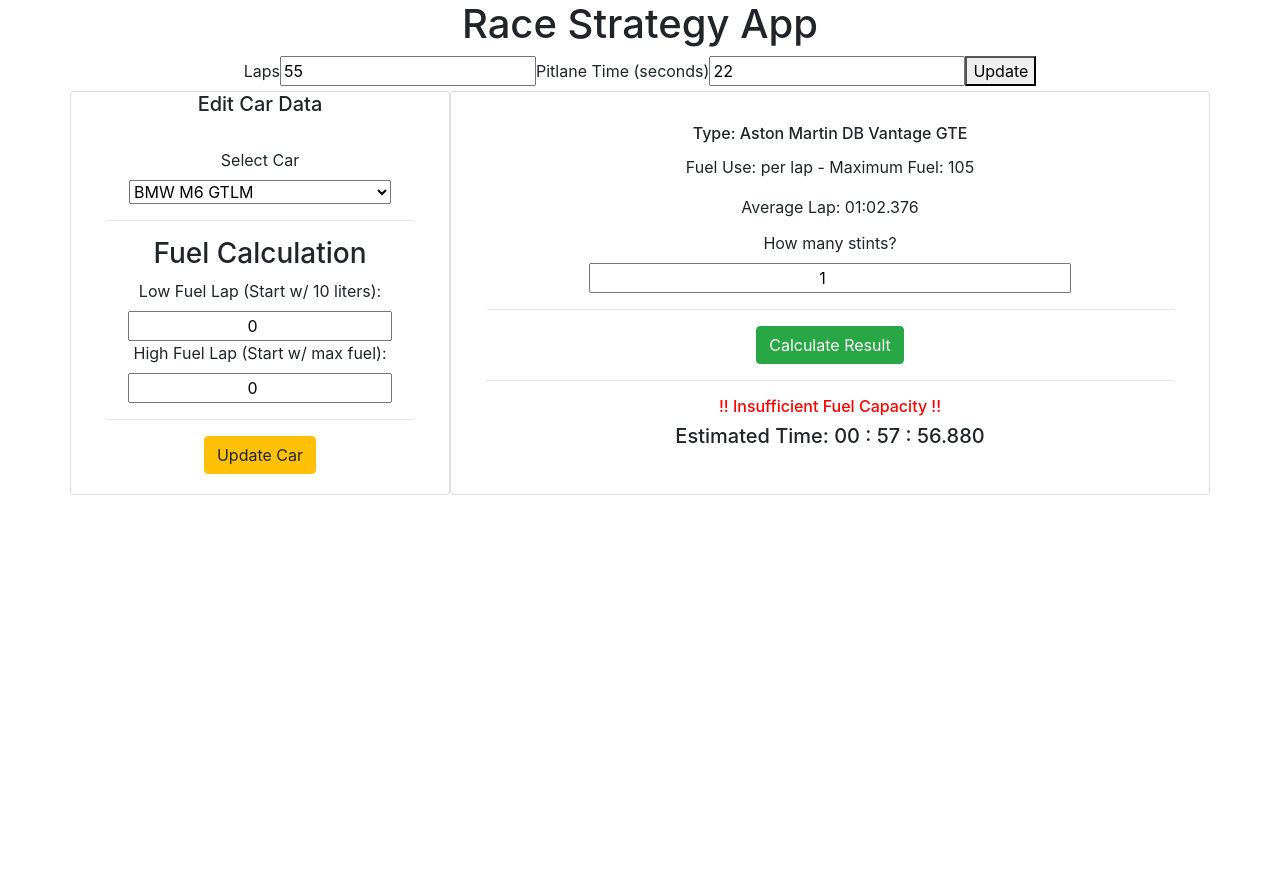
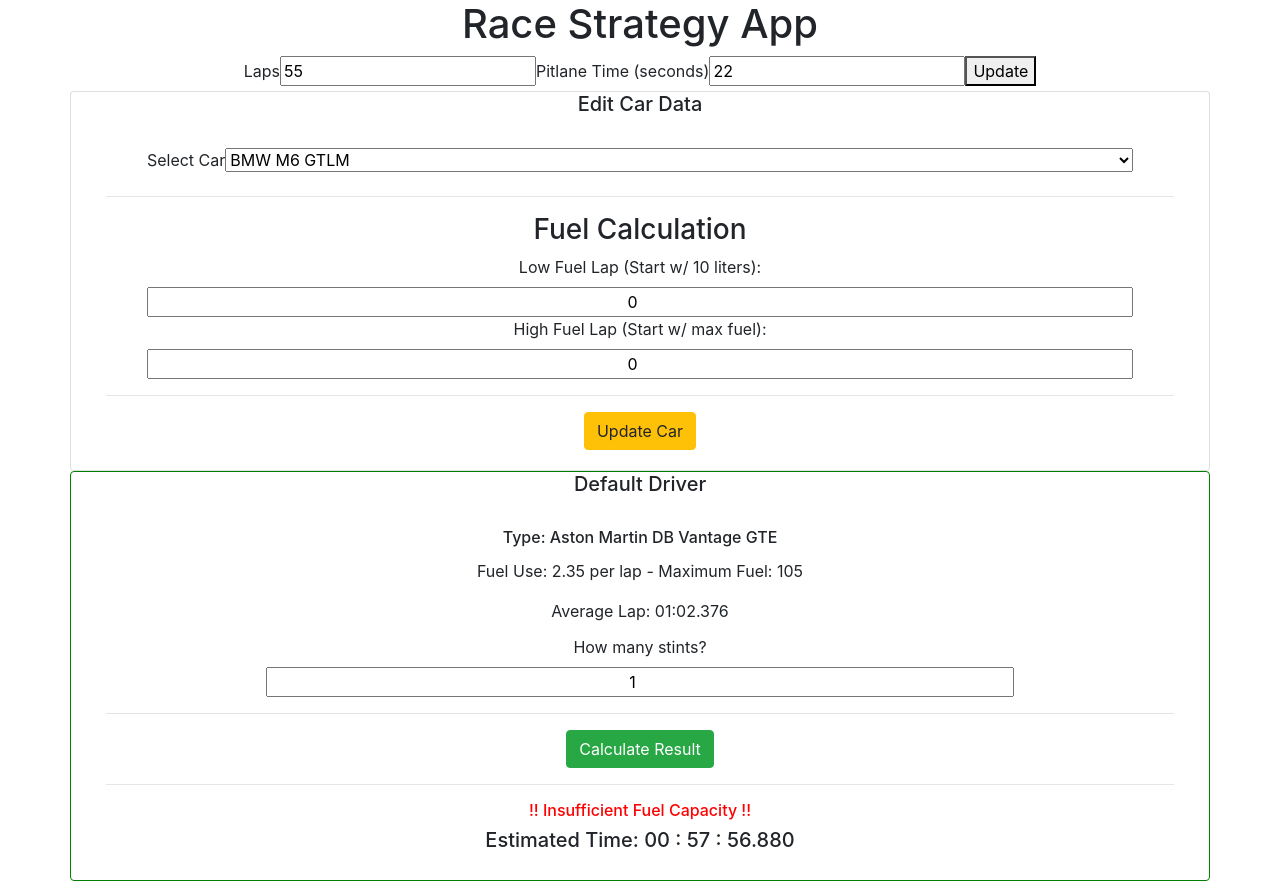
Before and after one commit to j2ics/strategy, a React (Create React App) app: page / in a window 1280 px wide. Before the commit the page ends 800 px from the top, so only its background shows below. Built offline with nearby package versions, Linux system fonts and the light colour scheme.

Commit message:
update passthrough'

```diff
--- a/src/App.js
+++ b/src/App.js
@@ -2,7 +2,7 @@
 import "./App.css";
 import Car from "./components/Car";
 import DriversForm from "./components/DriversForm";
-import ROSTER from "./assets/ROSTER";
+import ROSTER from "./assets/roster";
 import _ from "lodash";
 import Faker from "faker";
 import RaceDataForm from "./components/RaceDataForm";
@@ -19,7 +19,7 @@
       driver: {
         fuelCapacity: 105,
         zeroFuelLaptime: 62376,
-        driverName: `Kima Kahhinen`,
+        driverName: `Default Driver`,
         image: Faker.image.image(),
         weightCost: 30,
         burnRate: 2.35,
--- a/src/components/Car.js
+++ b/src/components/Car.js
@@ -5,7 +5,7 @@
   constructor(props) {
     super();
     console.log(props)
-    this.state = { car: props.driver, stints: 1 };
+    this.state = { driver: props.driver, stints: 1 };
   }
   updateStints = e => {
     this.setState({ stints: e.target.value });
@@ -13,14 +13,15 @@
 
   checkCapacity = () => {
     return (
-      this.state.car.fuelCapacity >=
-      this.state.car.burnRate * (this.props.race.laps / this.state.stints)
+      this.state.driver.fuelCapacity >=
+      this.state.driver.burnRate * (this.props.race.laps / this.state.stints)
     );
   };
 
   getRaceTime = () => {
     const { pitTime, laps } = this.props.race;
-    const { fuelCapacity, zeroFuelLaptime, weightCost } = this.state.car;
+    const { zeroFuelLaptime, weightCost } = this.state.driver;
+    const { fuelCapacity } = this.state.driver.car;
     const { stints } = this.state;
     const pitTimeLost = (stints - 1) * pitTime;
     const bareLaps = laps * zeroFuelLaptime;
@@ -65,20 +66,21 @@
     );
   }
   render() {
-    const { car } = this.state.car;
+    const { driver } = this.state;
+    console.log(driver)
     return (
       <div
-        className="card col-sm-8"
-        style={{ width: "18rem", borderColor: car.liveryColor }}
+        className="card col-sm-12"
+        style={{ width: "18rem", borderColor: driver.liveryColor }}
       >
-        <h5 className="card-title">{car.driverName}</h5>
+        <h5 className="card-title">{driver.driverName}</h5>
         <div className="card-body">
-          <h6 className="card-title">Type: {car.makeModel}</h6>
+          <h6 className="card-title">Type: {driver.car.makeModel}</h6>
           <p>
-            Fuel Use: {car.burnRate} per lap - Maximum Fuel: {car.fuelCapacity}
+            Fuel Use: {driver.burnRate} per lap - Maximum Fuel: {driver.car.fuelCapacity}
           </p>
           <p className="card-title">
-            Average Lap: {this.msToTime(this.props.driver.zeroFuelLaptime)}
+            Average Lap: {this.msToTime(driver.zeroFuelLaptime)}
           </p>
           <form>
             <label htmlFor="stops">How many stints?</label>
--- a/src/components/EditCar.js
+++ b/src/components/EditCar.js
@@ -21,7 +21,7 @@
   };
   render() {
     return (
-      <div className="card card col-sm-4">
+      <div className="card card col-sm-12">
         <h5 className="card-title">Edit Car Data</h5>
         <div className="card-body">
           <label>Select Car</label>
```
Also changed, not shown: package.json (+5 -2 lines), 1 other file (tests, documents, lock files or other folders).
